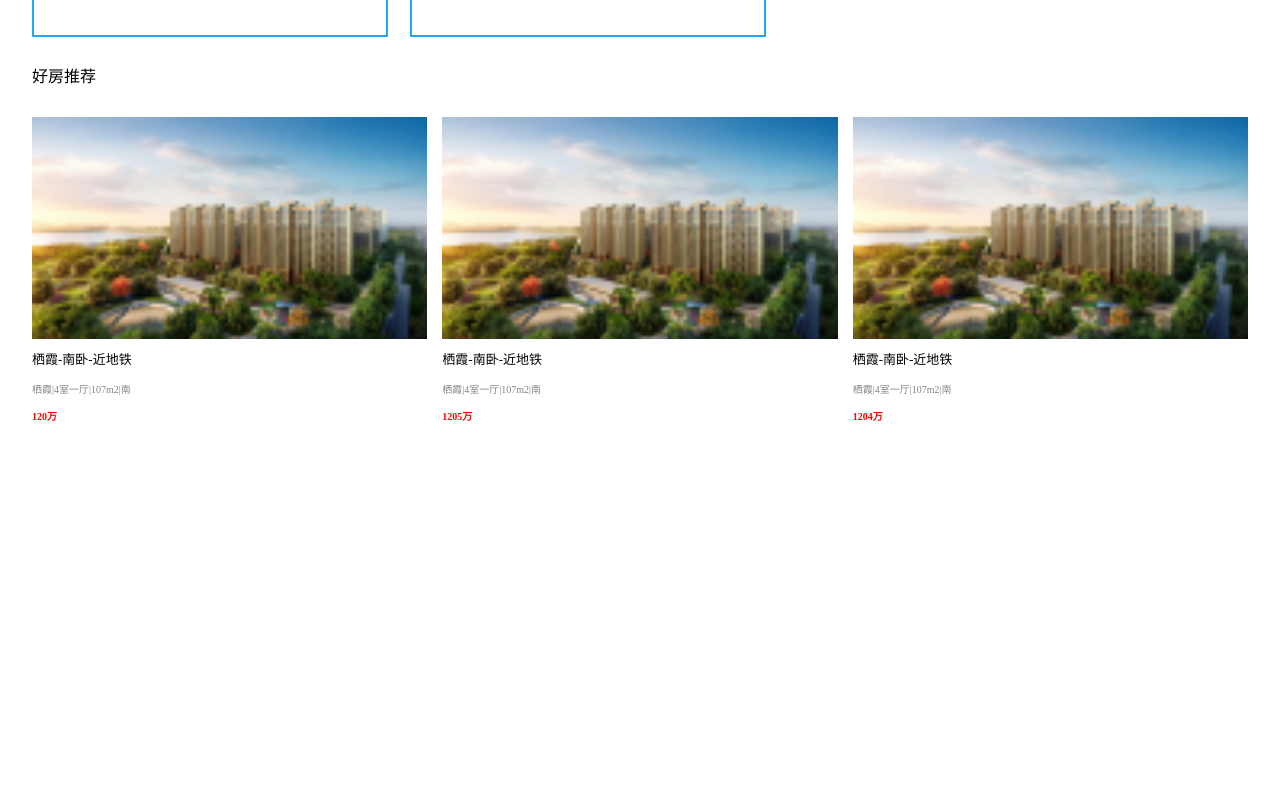
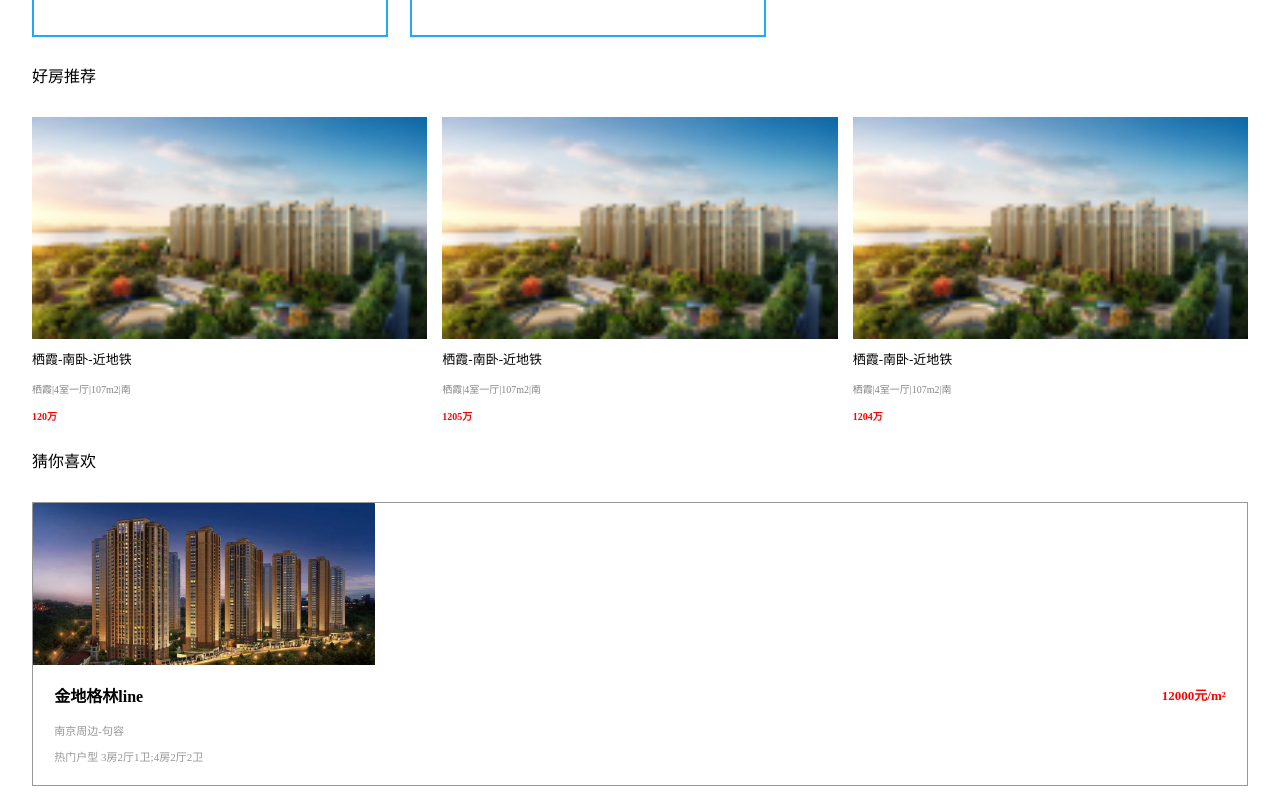
Before and after one commit to Leon1Zhu/house-manage-app, a Vue app: page / in a window 1280 px wide. Shown: the part 547-1347 px from the top of the page. Before the commit the page ends 1011 px from the top, so only its background shows below. Built offline with nearby package versions, Linux system fonts and the light colour scheme; what vue-meta-info would draw is missing.

Commit message:
猜你喜欢部分代码提交

```diff
--- a/package.json
+++ b/package.json
@@ -24,6 +24,7 @@
     "babel-plugin-transform-vue-jsx": "^3.5.0",
     "babel-preset-env": "^1.3.2",
     "babel-preset-stage-2": "^6.22.0",
+    "better-scroll": "^1.13.2",
     "chalk": "^2.0.1",
     "copy-webpack-plugin": "^4.0.1",
     "css-loader": "^0.28.0",
--- a/src/components/guessLike/guessLike.scss
+++ b/src/components/guessLike/guessLike.scss
@@ -2,3 +2,45 @@
   @author zhuliang
   @date 2018/10/8 下午11:58
 */
+@import '../../styles/globalscss';
+.guess-like {
+  h1 {
+    margin: vm(15) 0;
+  }
+  .wrapper {
+    .content {
+      .like-content {
+        border: 1px solid #979797;
+        .text-content {
+          padding: vm(10) vm(10);
+          .name-price {
+            display: flex;
+            margin-bottom: vm(10);
+            span {
+              display: inline-block;
+            }
+            .temp-span {
+              flex: 1;
+            }
+            .name {
+              font-size: 16px;
+              color: #000000;
+              font-weight: 900;
+            }
+            .price {
+              font-weight: 900;
+              color: #FF0000;
+              font-size: 13px;
+            }
+          }
+          .region, .house-type {
+            margin-top: vm(7);
+            display: block;
+            color: #979797;
+            font-size: 11px;
+          }
+        }
+      }
+    }
+  }
+}
--- a/src/components/guessLike/guessLike.vue
+++ b/src/components/guessLike/guessLike.vue
@@ -3,20 +3,51 @@
   @date 2018/10/8 下午11:58
 -->
 <template>
-
+  <div class="guess-like">
+    <h1>猜你喜欢</h1>
+    <scroll class="wrapper"
+            :pulldown="pulldown"
+            @pulldown="loadData">
+      <ul class="content">
+        <li class="like-content">
+          <img src="../../assets/guessLike.png"/>
+          <div class="text-content">
+            <div class="name-price">
+              <span class="name"> 金地格林line</span>
+              <span class="temp-span"></span>
+              <span class="price">12000元/m²</span>
+            </div>
+            <span class="region">南京周边-句容</span>
+            <span class="house-type">热门户型 3房2厅1卫;4房2厅2卫</span>
+          </div>
+        </li>
+      </ul>
+      <div class="loading-wrapper"></div>
+    </scroll>
+  </div>
 </template>
 
 <script>
-
+import './guessLike.scss';
+import scroll  from '../scroll/scroll';
 
 export default {
   name: 'guess-like',
   data() {
-    return {};
+    return {
+      pulldown: true,
+    };
   },
-  components: {},
+  components: {
+    'scroll': scroll,
+  },
   created() {},
-  mounted() {},
-  methods: {},
+  mounted() {
+  },
+  methods: {
+    loadData() {
+      console.log(1111)
+    },
+  },
 };
 </script>
--- /dev/null
+++ b/src/components/scroll/scroll.scss
@@ -0,0 +1,4 @@
+/**
+  @author zhuliang
+  @date 2018/10/14 下午10:43
+*/
--- /dev/null
+++ b/src/components/scroll/scroll.vue
@@ -0,0 +1,164 @@
+ <!--
+  @author zhuliang
+  @date 2018/10/14 下午10:42
+-->
+<template>
+  <div ref="wrapper">
+    <slot></slot>
+  </div>
+</template>
+
+<script>
+  import BScroll from 'better-scroll'
+
+  export default {
+    props: {
+      /**
+       * 1 滚动的时候会派发scroll事件，会截流。
+       * 2 滚动的时候实时派发scroll事件，不会截流。
+       * 3 除了实时派发scroll事件，在swipe的情况下仍然能实时派发scroll事件
+       */
+      probeType: {
+        type: Number,
+        default: 1
+      },
+      /**
+       * 点击列表是否派发click事件
+       */
+      click: {
+        type: Boolean,
+        default: true
+      },
+      /**
+       * 是否开启横向滚动
+       */
+      scrollX: {
+        type: Boolean,
+        default: false
+      },
+      /**
+       * 是否派发滚动事件
+       */
+      listenScroll: {
+        type: Boolean,
+        default: false
+      },
+      /**
+       * 列表的数据
+       */
+      data: {
+        type: Array,
+        default: null
+      },
+      /**
+       * 是否派发滚动到底部的事件，用于上拉加载
+       */
+      pullup: {
+        type: Boolean,
+        default: false
+      },
+      /**
+       * 是否派发顶部下拉的事件，用于下拉刷新
+       */
+      pulldown: {
+        type: Boolean,
+        default: false
+      },
+      /**
+       * 是否派发列表滚动开始的事件
+       */
+      beforeScroll: {
+        type: Boolean,
+        default: false
+      },
+      /**
+       * 当数据更新后，刷新scroll的延时。
+       */
+      refreshDelay: {
+        type: Number,
+        default: 20
+      }
+    },
+    mounted() {
+      // 保证在DOM渲染完毕后初始化better-scroll
+      setTimeout(() => {
+        this._initScroll()
+      }, 20)
+    },
+    methods: {
+      _initScroll() {
+        if (!this.$refs.wrapper) {
+          return
+        }
+        // better-scroll的初始化
+        this.scroll = new BScroll(this.$refs.wrapper, {
+          probeType: this.probeType,
+          click: this.click,
+          scrollX: this.scrollX
+        })
+
+        // 是否派发滚动事件
+        if (this.listenScroll) {
+          this.scroll.on('scroll', (pos) => {
+            this.$emit('scroll', pos)
+          })
+        }
+
+        // 是否派发滚动到底部事件，用于上拉加载
+        if (this.pullup) {
+          this.scroll.on('scrollEnd', () => {
+            // 滚动到底部
+            if (this.scroll.y <= (this.scroll.maxScrollY + 50)) {
+              this.$emit('scrollToEnd')
+            }
+          })
+        }
+
+        // 是否派发顶部下拉事件，用于下拉刷新
+        if (this.pulldown) {
+          this.scroll.on('touchend', (pos) => {
+            // 下拉动作
+            if (pos.y > 50) {
+              this.$emit('pulldown')
+            }
+          })
+        }
+
+        // 是否派发列表滚动开始的事件
+        if (this.beforeScroll) {
+          this.scroll.on('beforeScrollStart', () => {
+            this.$emit('beforeScroll')
+          })
+        }
+      },
+      disable() {
+        // 代理better-scroll的disable方法
+        this.scroll && this.scroll.disable()
+      },
+      enable() {
+        // 代理better-scroll的enable方法
+        this.scroll && this.scroll.enable()
+      },
+      refresh() {
+        // 代理better-scroll的refresh方法
+        this.scroll && this.scroll.refresh()
+      },
+      scrollTo() {
+        // 代理better-scroll的scrollTo方法
+        this.scroll && this.scroll.scrollTo.apply(this.scroll, arguments)
+      },
+      scrollToElement() {
+        // 代理better-scroll的scrollToElement方法
+        this.scroll && this.scroll.scrollToElement.apply(this.scroll, arguments)
+      }
+    },
+    watch: {
+      // 监听数据的变化，延时refreshDelay时间后调用refresh方法重新计算，保证滚动效果正常
+      data() {
+        setTimeout(() => {
+          this.refresh()
+        }, this.refreshDelay)
+      }
+    }
+  }
+</script>
--- a/src/views/index/highQualityHouse/highQualityHouse.vue
+++ b/src/views/index/highQualityHouse/highQualityHouse.vue
@@ -100,7 +100,8 @@ export default {
       swiperOptionValue: {
         slidesPerView: 3,
         spaceBetween: 15,
-      }
+      },
+
     };
   },
   computed: {
@@ -113,7 +114,8 @@ export default {
     swiperSlide
   },
   created() {},
-  mounted() {},
+  mounted() {
+  },
   methods: {},
 };
 </script>
--- a/src/views/index/index.vue
+++ b/src/views/index/index.vue
@@ -9,6 +9,7 @@
       <swiper-content></swiper-content>
       <nav-content></nav-content>
       <highQualityHouse></highQualityHouse>
+      <guess-like></guess-like>
     </div>
   </section>
 </template>
@@ -19,6 +20,7 @@ import header from './header/header';
 import swiper from './swiperContent/swiperContent';
 import nav from './nav/nav';
 import highQualityHouse from './highQualityHouse/highQualityHouse';
+import guessLike from '../../components/guessLike/guessLike';
 
 export default {
   name: 'index',
@@ -30,6 +32,7 @@ export default {
     'swiper-content': swiper,
     'nav-content': nav,
     highQualityHouse,
+    'guess-like': guessLike,
   },
   created() {},
   mounted() {},
--- a/src/views/index/nav/nav.vue
+++ b/src/views/index/nav/nav.vue
@@ -27,7 +27,7 @@
 import './nav.scss';
 
 export default {
-  name: 'nav',
+  name: 'nav-content',
   data() {
     return {
       firstNav: [
```
Also changed, not shown: src/assets/guessLike.png (added).
